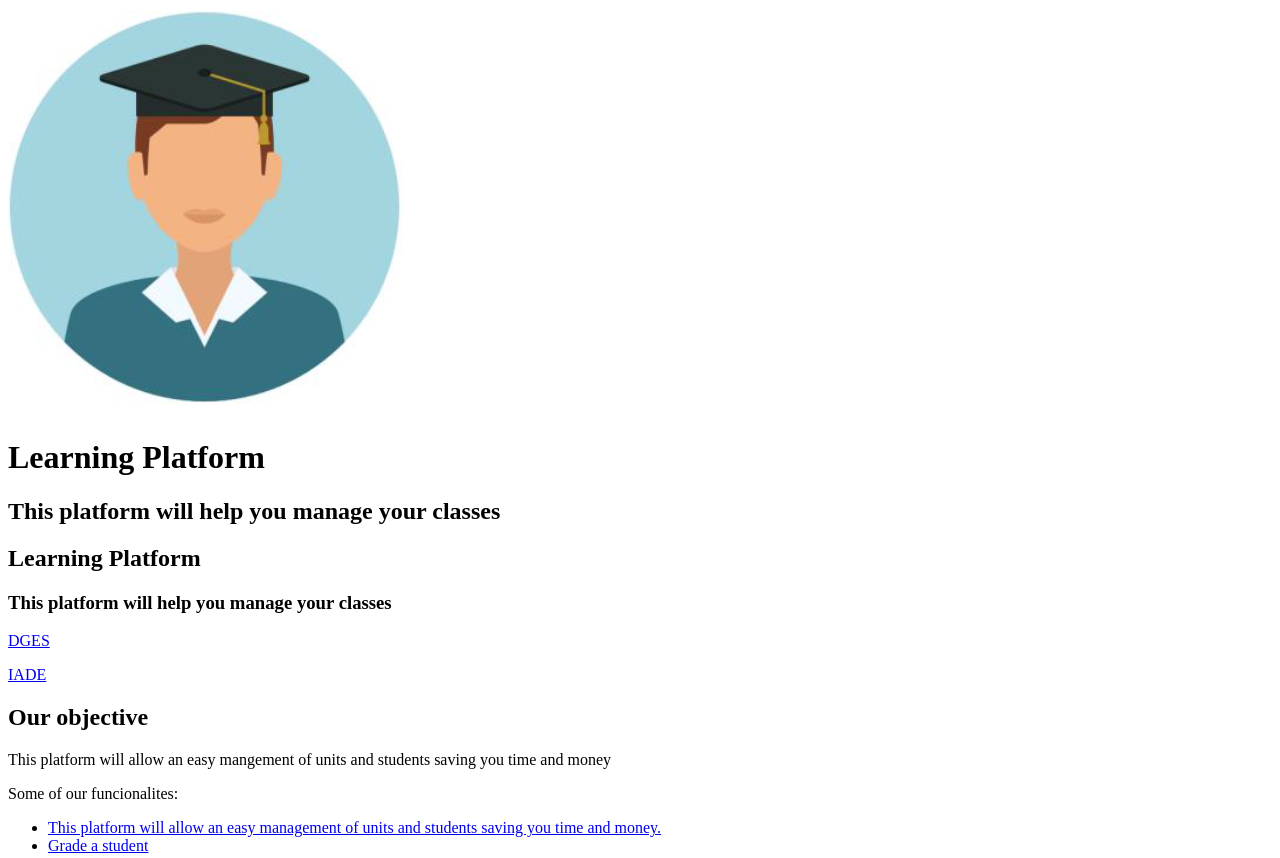
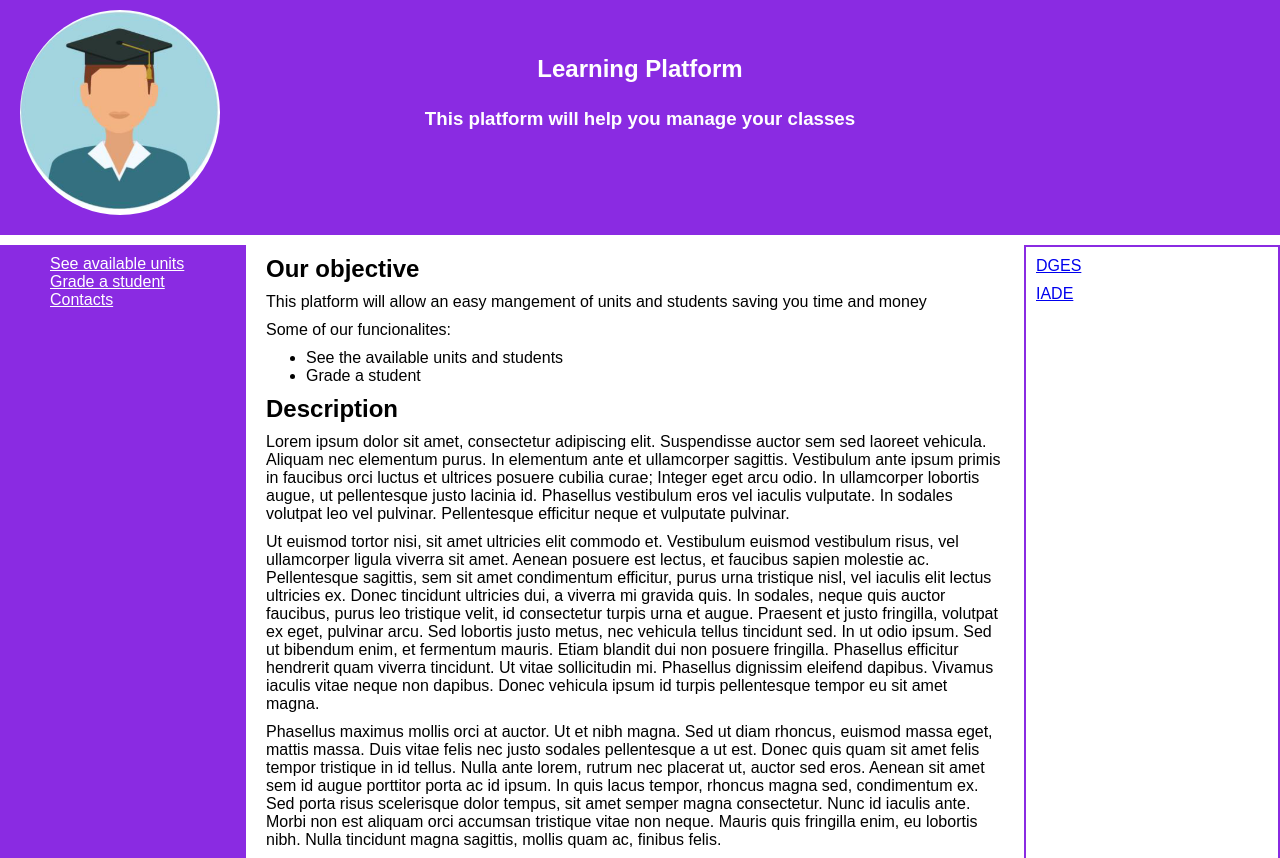
Before and after one commit to IanoIe/student, a plain HTML site: page index.html in a window 1280 px wide. Shown: the top 858 px of the page. Drawn offline with Linux system fonts and the light colour scheme.

Commit message:
The end index.html and style.css...

```diff
--- a/index.html
+++ b/index.html
@@ -8,32 +8,30 @@
 </head>
 <body>
     <header>
-        <img src="./student.png">
-        <h1>Learning Platform</h1>
-        <h2>This platform will help you manage your classes</h2>
+        <img src="./student.png" alt="image">
+        <nav>
+            <h1>Learning Platform</h1>
+            <h3>This platform will help you manage your classes</h3>
+        </nav>
     </header>
 
-    <aside>
-        <nav class="nav-bar">
-            <h2>Learning Platform</h2>
-            <h3>This platform will help you manage your classes</h3>
-            <p><a href="https://www.dges.gov.pt/">DGES</a></p>
-            <p><a href="https://www.iade.europeia.pt/">IADE</a></p>
-        </nav>
-    </aside>
+    <main>
+        <section id="cours-student">
+            <ul>
+                <li><a href="./units.html">See available units</a></li>
+                <li><a href="./grading.html">Grade a student</a></li>
+                <li><a href="#">Contacts</a></li>
+            </ul>
+        </section>
 
-    <main>
-        <section>
+        <section class="section-centre">
             <h2>Our objective</h2>
-                <p>This platform will allow an easy mangement of units and students saving you time and money </p>
+                <p>This platform will allow an easy mangement of units and students saving you time and money</p>
                 <p>Some of our funcionalites:</p>
                 <ul>
-                    <li><a href="./units.html">This platform will allow an easy management of units and students saving you time and money.</a></li>
-                    <li><a href="./grading.html">Grade a student</a></li>
+                    <li>See the available units and students</li>
+                    <li>Grade a student</li>
                 </ul>
-        </section>
-
-        <section>
             <h1>Description</h1>
             <p>Lorem ipsum dolor sit amet, consectetur adipiscing elit. Suspendisse auctor sem sed laoreet vehicula.
                 Aliquam nec elementum purus. In elementum ante et ullamcorper sagittis. Vestibulum ante ipsum primis
@@ -66,9 +64,10 @@
                 ligula mollis vestibulum. Vestibulum sed ligula ante. Quisque dapibus congue libero, vitae sodales velit imperdiet non. Proin scelerisque
                 auctor faucibus. Curabitur eget dignissim sem, sed consequat felis.</p></p>
         </section>
-
-
-
+        <aside>
+            <p><a href="https://www.dges.gov.pt/">DGES</a></p>
+            <p><a href="https://www.iade.europeia.pt/">IADE</a></p>
+        </aside>
     </main>
 
     <footer>
--- a/style.css
+++ b/style.css
@@ -0,0 +1,91 @@
+*{
+    margin: 0;
+    padding: 0;
+    font-family: Arial, Helvetica, sans-serif;
+}
+
+body {
+    display: grid;
+    grid-template-rows: auto 100%;
+    width: 100%;
+    height: 100%;
+}
+
+
+main {
+    padding: 10px 0;
+    display: grid;
+    grid-template-columns: 20% 60% 20%;
+    height: 70vh;
+}
+
+header {
+    display: flex;
+    flex-direction: row;
+    justify-content: space-between;
+    padding: 20px;
+    padding-top: 10px;
+    background-color: blueviolet;
+}
+nav {
+    padding: 20px;
+    width: 100%;
+    margin-right: 200px;
+    color: white;
+    text-align: center;
+}
+
+nav h1 {
+    padding: 15px;
+}
+header img {
+    width: 200px;
+    border-radius: 100%;
+}
+section {
+    margin-right: 10px;
+    background-color: blueviolet;
+}
+
+#cours-student {
+    display: flex;
+    flex-direction: column;
+}
+#cours-student a{
+    color: white;
+}
+
+#cours-student li{
+    list-style-type: none;
+    color: white;
+}
+
+.section-centre {
+    background-color: white;
+}
+
+.section-centre h2, h1, ul ,p{
+    margin: 10px;
+}
+
+ul {
+    margin-left: 50px;
+
+}
+aside {
+    border: 2px solid blueviolet;
+}
+
+footer {
+   background-color: blueviolet;
+   position: absolute;
+   margin-top: 159.5vh;
+   width: 100%;
+   color: white;
+}
+
+footer p{
+    float: left;
+    margin: 20px 20px 20px 100px;
+
+}
--- /dev/null
+++ b/units.css
@@ -0,0 +1,73 @@
+* {
+    margin: 0;
+    padding: 0;
+    font-family: Arial, Helvetica, sans-serif;
+}
+
+body {
+    display: grid;
+    grid-template-rows: auto 100%;
+    width: 100%;
+    height: 40vh;
+}
+
+header {
+    display: flex;
+    flex-direction: row;
+    background-color: blueviolet;
+}
+
+.nav-bar {
+    display: flex;
+    flex-direction: column;
+    justify-content: flex-end;
+    width: 230px;
+    text-align: center;
+}
+
+.nav-bar-1 {
+
+    width: 50vh;
+    margin-right: 200px;
+}
+
+.nav-bar-1 h1 {
+    margin-top: 50px;
+}
+.nav-bar-1 h2 {
+    margin-top: 20px;
+
+}
+header img {
+    margin: 10px;
+    width: 200px;
+    border-radius: 100%;
+}
+
+nav {
+    padding: 20px;
+    width: 100%;
+    margin-right: 200px;
+    color: white;
+    text-align: center;
+}
+
+main {
+    display: flex;
+    flex-direction: column;
+    border: 5px solid red;
+}
+
+table {
+    border: 2px solid green;
+    width: 100%;
+    height: 70vh;
+}
+
+tr {
+    display: flex;
+    width: 50%;
+    flex-direction: row;
+    align-items: center;
+    border: 2px solid hotpink;
+}
```
Also changed, not shown: units.html (+8 -4 lines).
